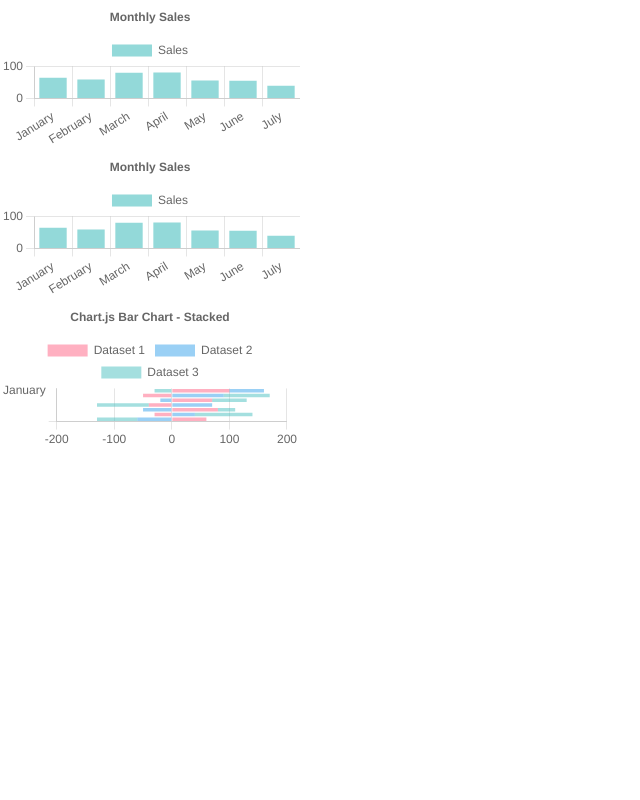
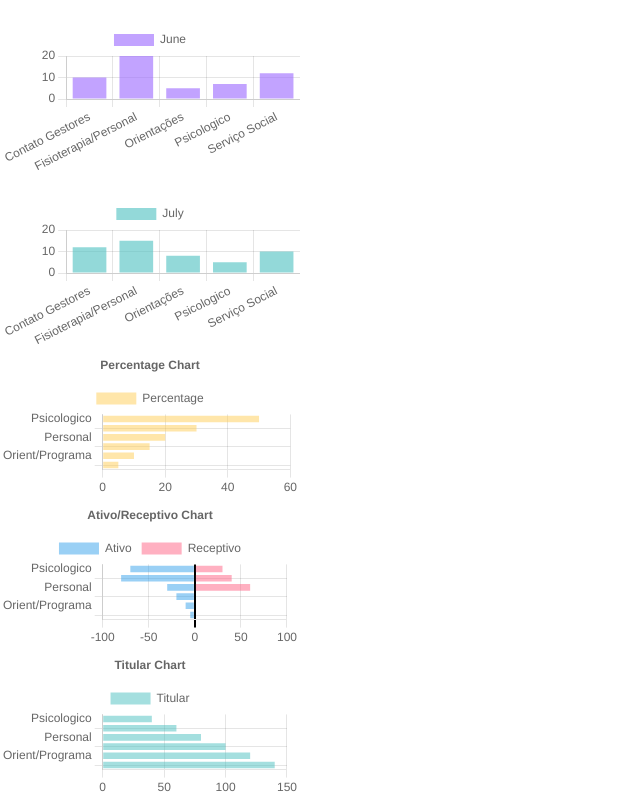
Before and after one commit to ElKruegger/RechartsNovo, a React (Vite) app: page /home in a window 1280 px wide. Shown: the whole page, without its empty margins (0-640 px from the left). Built offline with nearby package versions, Linux system fonts and the light colour scheme.

Commit message:
#Security commit, can't lose this data, instead i gonna kill me.

```diff
--- a/src/components/Chartjs/Barchart.jsx
+++ b/src/components/Chartjs/Barchart.jsx
@@ -1,47 +1,42 @@
-import React from 'react';
 import { Bar } from 'react-chartjs-2';
-import { Chart as ChartJS, CategoryScale, LinearScale, BarElement, Title, Tooltip, Legend } from 'chart.js';
+import 'chart.js/auto';
 
-ChartJS.register(CategoryScale, LinearScale, BarElement, Title, Tooltip, Legend);
-
-const BarChart = () => {
-  const data = {
-    labels: ['January', 'February', 'March', 'April', 'May', 'June', 'July'],
+function BarChart() {
+  const dataJuly = {
+    labels: ['Contato Gestores', 'Fisioterapia/Personal', 'Orientações', 'Psicologico', 'Serviço Social'],
     datasets: [
       {
-        label: 'Sales',
-        data: [65, 59, 80, 81, 56, 55, 40],
+        label: 'July',
+        data: [12, 15, 8, 5, 10], // Replace with July data
         backgroundColor: 'rgba(75, 192, 192, 0.6)',
       },
     ],
   };
 
-  const options = {
-    responsive: true,
-    maintainAspectRatio: false,
-    plugins: {
-      legend: {
-        position: 'top',
+  const dataJune = {
+    labels: ['Contato Gestores', 'Fisioterapia/Personal', 'Orientações', 'Psicologico', 'Serviço Social'],
+    datasets: [
+      {
+        label: 'June',
+        data: [10, 20, 5, 7, 12], // Replace with June data
+        backgroundColor: 'rgba(153, 102, 255, 0.6)',
       },
-      title: {
-        display: true,
-        text: 'Monthly Sales',
-      },
-    },
+    ],
   };
 
   return (
     <div className="flex flex-wrap justify-center gap-44">
-      {/* Primeiro Gráfico */}
       <div className="flex-1 basis-[400px] max-w-[500px] h-[400px]">
-        <Bar data={data} options={options} />
+        <h2>June Data</h2>
+        <Bar data={dataJune} />
       </div>
-      {/* Segundo Gráfico */}
+
       <div className="flex-1 basis-[400px] max-w-[500px] h-[400px]">
-        <Bar data={data} options={options} />
+        <h2>July Data</h2>
+        <Bar data={dataJuly} />
       </div>
     </div>
   );
-};
+}
 
 export default BarChart;
--- a/src/components/Chartjs/StackedbarChart.jsx
+++ b/src/components/Chartjs/StackedbarChart.jsx
@@ -10,33 +10,16 @@ import {
   Legend,
 } from 'chart.js';
 
-ChartJS.register(
-  CategoryScale,
-  LinearScale,
-  BarElement,
-  Title,
-  Tooltip,
-  Legend
-);
+ChartJS.register(CategoryScale, LinearScale, BarElement, Title, Tooltip, Legend);
 
-const StackedBarChart = () => {
+const PercentageChart = () => {
   const data = {
-    labels: ['January', 'February', 'March', 'April', 'May', 'June', 'July'],
+    labels: ['Psicologico', 'Fisioterapia', 'Personal', 'Contato Gestores', 'Orient/Programa', 'Serviço Social'],
     datasets: [
       {
-        label: 'Dataset 1',
-        backgroundColor: 'rgba(255, 99, 132, 0.5)',
-        data: [100, -50, 70, -40, 80, -30, 60],
-      },
-      {
-        label: 'Dataset 2',
-        backgroundColor: 'rgba(54, 162, 235, 0.5)',
-        data: [60, 90, -20, 70, -50, 40, -60],
-      },
-      {
-        label: 'Dataset 3',
-        backgroundColor: 'rgba(75, 192, 192, 0.5)',
-        data: [-30, 80, 60, -90, 30, 100, -70],
+        label: 'Percentage',
+        backgroundColor: 'rgba(255, 206, 86, 0.5)',
+        data: [50, 30, 20, 15, 10, 5],
       },
     ],
   };
@@ -44,30 +27,98 @@ const StackedBarChart = () => {
   const options = {
     responsive: true,
     plugins: {
-      legend: {
-        position: 'top',
+      legend: { position: 'top' },
+      title: { display: true, text: 'Percentage Chart' },
+    },
+    indexAxis: 'y', // Set to 'x' for vertical bars
+  };
+
+  return <Bar data={data} options={options} />;
+};
+
+const AtivoReceptivoChart = () => {
+  const data = {
+    labels: ['Psicologico', 'Fisioterapia', 'Personal', 'Contato Gestores', 'Orient/Programa', 'Serviço Social'],
+    datasets: [
+      {
+        label: 'Ativo',
+        backgroundColor: 'rgba(54, 162, 235, 0.5)',
+        data: [-70, -80, -30, -20, -10, -5],
+        stack: 'center',
       },
-      title: {
-        display: true,
-        text: 'Chart.js Bar Chart - Stacked',
+      {
+        label: 'Receptivo',
+        backgroundColor: 'rgba(255, 99, 132, 0.5)',
+        data: [30, 40, 60],
+        stack: 'center',
       },
+    ],
+  };
+
+  const options = {
+    responsive: true,
+    plugins: {
+      legend: { position: 'top' },
+      title: { display: true, text: 'Ativo/Receptivo Chart' },
     },
     scales: {
       x: {
         stacked: true,
+        min: -100, // Ajuste conforme necessário para o valor mínimo
+        max: 100,  // Ajuste conforme necessário para o valor máximo
+        grid: {
+          color: (context) => (context.tick.value === 0 ? 'black' : '#e5e5e5'), // Central line in black
+          lineWidth: (context) => (context.tick.value === 0 ? 2 : 1),
+        },
       },
       y: {
         stacked: true,
       },
     },
-    indexAxis: 'y', // Alteração para barras verticais
+    indexAxis: 'y', // Set to 'x' for vertical bars
   };
 
+  return <Bar data={data} options={options} />;
+};
+
+const TitularChart = () => {
+  const data = {
+    labels: ['Psicologico', 'Fisioterapia', 'Personal', 'Contato Gestores', 'Orient/Programa', 'Serviço Social'],
+    datasets: [
+      {
+        label: 'Titular',
+        backgroundColor: 'rgba(75, 192, 192, 0.5)',
+        data: [40, 60, 80, 100, 120, 140],
+      },
+    ],
+  };
+
+  const options = {
+    responsive: true,
+    plugins: {
+      legend: { position: 'top' },
+      title: { display: true, text: 'Titular Chart' },
+    },
+    indexAxis: 'y', // Set to 'x' for vertical bars
+  };
+
+  return <Bar data={data} options={options} />;
+};
+
+const Dashboard = () => {
   return (
-    <div className='flex justify-center w-full h-1/2'> {/* Ajuste de tamanho */}
-      <Bar data={data} options={options} />
+    <div className="grid grid-cols-1 md:grid-cols-3 gap-4 p-4">
+      <div className="flex justify-center w-full h-96"> {/* Increased height */}
+        <PercentageChart />
+      </div>
+      <div className="flex justify-center w-full h-96"> {/* Increased height */}
+        <AtivoReceptivoChart />
+      </div>
+      <div className="flex justify-center w-full h-96"> {/* Increased height */}
+        <TitularChart />
+      </div>
     </div>
   );
 };
 
-export default StackedBarChart;
+export default Dashboard;
--- a/src/pages/home.jsx
+++ b/src/pages/home.jsx
@@ -6,8 +6,6 @@ import StackedBarChart from '../components/Chartjs/StackedbarChart';
 export default function Home() {
   return (
     <div className="flex flex-1 h-full w-screen ">
-      {/* <Navbar /> */}
-
       <div className="flex flex-1 flex-col gap-10 justify-start items-center w-full h-full">
 
         <BarChart/>
```
